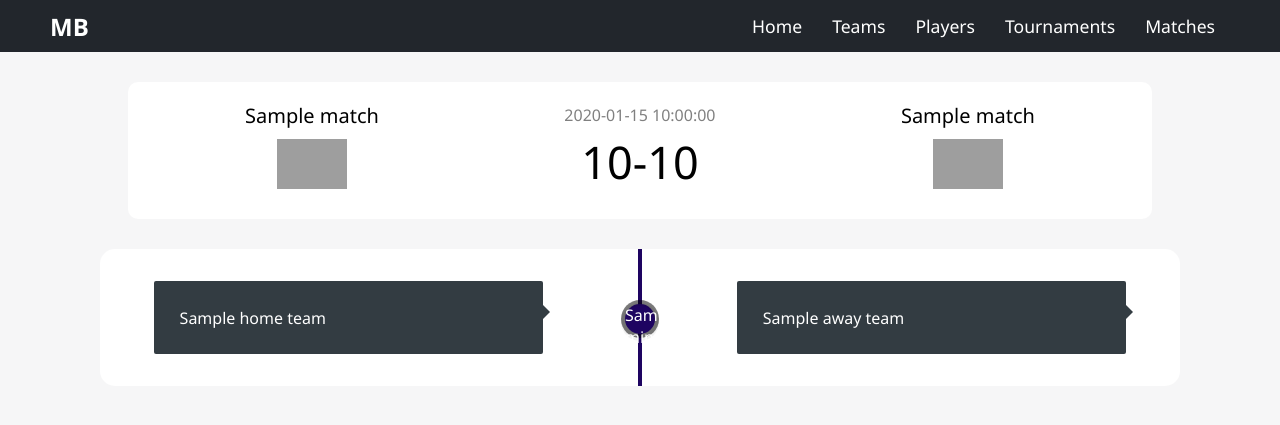
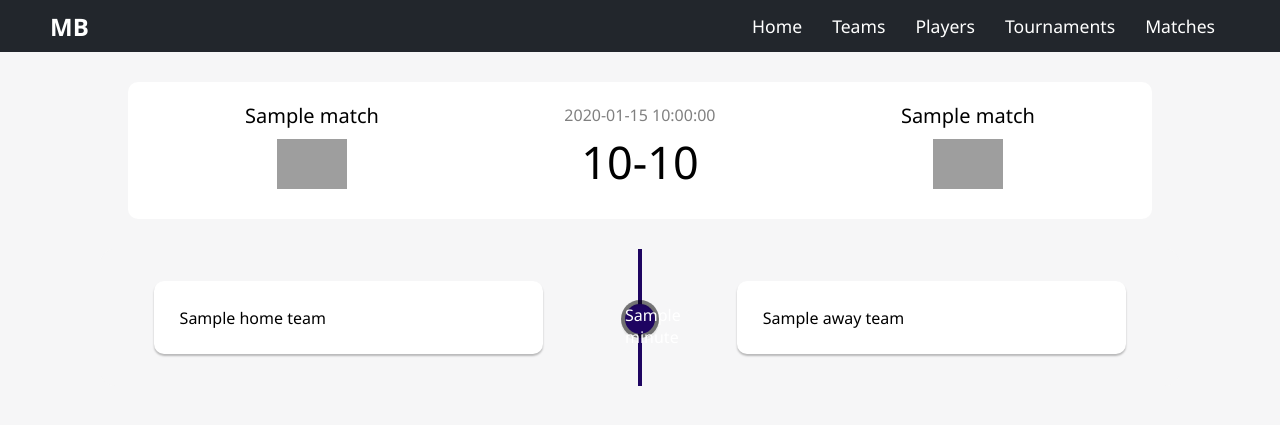
Before and after one commit to Plastic0cean/WorldCupDashboards, a Flask app: template source/Templates/match_details.html in a window 1280 px wide. Shown: the top 425 px of the page. Run offline with Flask 2, Linux system fonts and the light colour scheme; the template is opened without the code that fills it: most values are stand-ins (such as "Sample title", 1, 10 or a date in 2020); data that the repository does not hold is empty; some libraries are stand-ins or nearby versions; grey boxes are pictures that could not be loaded.

Commit message:
change match details colors

```diff
--- a/source/static/styles/timeline.css
+++ b/source/static/styles/timeline.css
@@ -1,12 +1,12 @@
 :root {
-    --timeline-background: #333C42;
+    --timeline-background: white;
 }
 
 .cd-container {
     width: 90%;
     max-width: 1080px;
     margin: 0 auto;
-    background: white;
+    background: var(--grey-backgroud-color);
     padding: 0 10%;
     border-radius: 15px;
 }
@@ -105,11 +105,12 @@ img {
 }
 
 .timeline-content {
-    position: relative;
+    box-shadow: 0 2px 2px rgba(0, 0, 0, 0.25);
+    background: var(--timeline-background);
+    border-radius: 10px;
     margin-left: 60px;
     margin-right: 30px;
-    background: var(--timeline-background);
-    border-radius: 2px;
+    position: relative;
     padding: 1em;
             }
 
@@ -119,41 +120,15 @@ img {
     clear: both;
 }
 
-.timeline-content::before {
-    content: '';
-    position: absolute;
-    top: 16px;
-    right: 100%;
-    height: 0;
-    width: 0;
-    border: 7px solid transparent;
-    border-right: 7px solid #333C42;
-}
-
 
 @media only screen and (min-width: 1170px) {
     .timeline-content {
-        color: white;
         margin-left: 0;
         padding: 1.6em;
         width: 36%;
         margin: 0 5%
     }
 
-    .timeline-content::before {
-        top: 24px;
-        left: 100%;
-        border-color: transparent;
-        border-left-color: #333C42;
-    }
-
-    .timeline-block:nth-child(even) .timeline-content::before {
-        top: 24px;
-        left: auto;
-        right: 100%;
-        border-color: transparent;
-        border-right-color: #333C42;
-    }
 }
 
 .left {float: left;}
```
